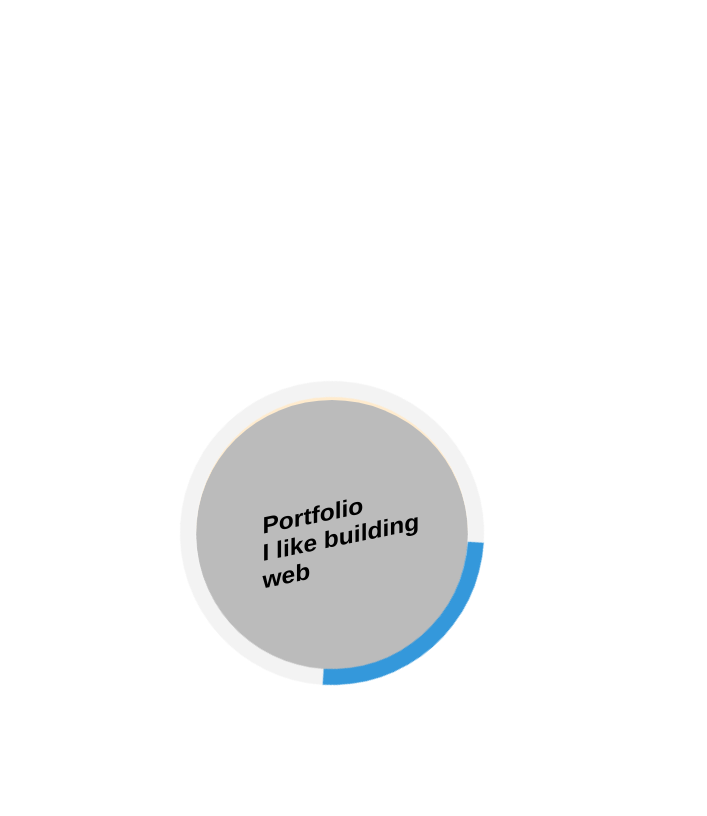
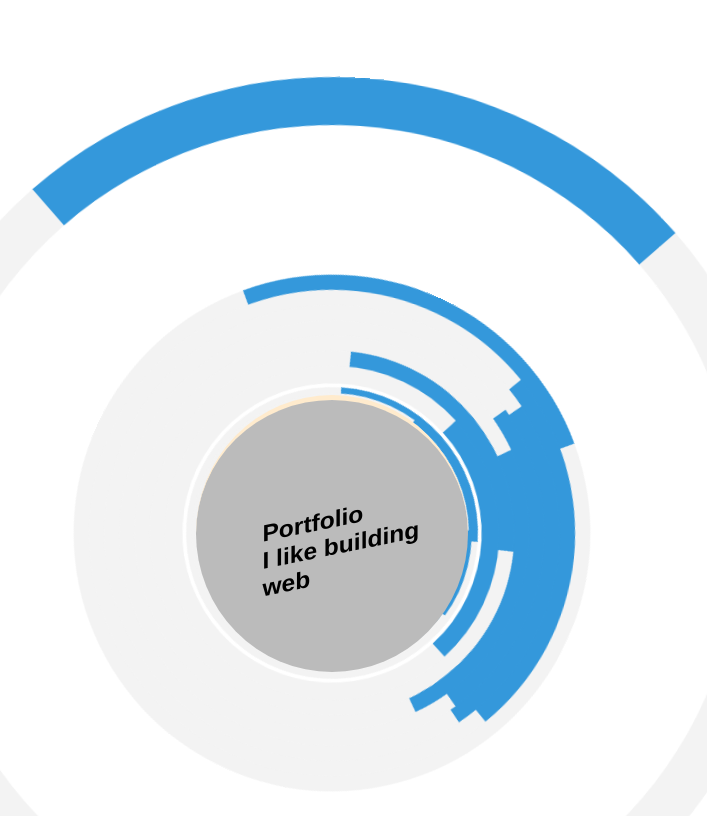
Before and after one commit to IanChenTTT/ReactTest, a React (Vite) app: page / in a window 1280 px wide. Shown: the top 816 px of the page, without its empty margins (95-802 px from the left). Built offline with nearby package versions, Linux system fonts and the light colour scheme; a web font is replaced by a local one.

Commit message:
Finish layering and timimg function  On branch master  Changes to be committed: 	modified:   index.html     modified:   src/App.jsx 	new file:   src/MathFunction.jsx 	modified:   src/Page1.jsx 	modified:   src/style.css

```diff
--- a/index.html
+++ b/index.html
@@ -2,7 +2,6 @@
 <html lang="en">
   <head>
     <meta charset="UTF-8" />
-    <link rel="icon" type="image/svg+xml" href="/vite.svg" />
     <meta name="viewport" content="width=device-width, initial-scale=1.0" />
     <title>Vite + React</title>
   </head>
--- a/src/App.jsx
+++ b/src/App.jsx
@@ -2,6 +2,7 @@ import { useState } from 'react'
 import './style.css';
 import './Page1.jsx'
 import Page1 from './Page1.jsx';
+import getRandomInt from './MathFunction';
 function App() {
   return (
     <div className="App">
--- /dev/null
+++ b/src/MathFunction.jsx
@@ -0,0 +1,5 @@
+export default function getRandomInt(min, max) {
+  min = Math.ceil(min);
+  max = Math.floor(max);
+  return Math.floor(Math.random() * (max - min) + min); // The maximum is exclusive and the minimum is inclusive
+}
--- a/src/Page1.jsx
+++ b/src/Page1.jsx
@@ -1,21 +1,42 @@
+import getRandomInt from "./MathFunction";
+
+let InitialSize = 0.8
+let Element = Array(10).map(()=>{return InitialSize+0.1});
 export default function Page1() {
   return (
     <div id="Page1">
       <div id="Circlewrapper">
         <span className="CircleLayer">
-          <h1>Portfolio
+          <h3>Portfolio
             <br />
             I like building web
-          </h1>
-          </span>
-          <span className="OuterLayer"></span>
+          </h3>
+        </span>
+          <CircleLayer size={0.9} layer={-1}></CircleLayer>
+          <CircleLayer size={0.92} layer={-2}></CircleLayer>
+          <CircleLayer size={0.96} layer={-3}></CircleLayer>
+          <CircleLayer size={1.1} layer={-4}></CircleLayer>
+
+          <CircleLayer size={1.2} layer={-5}></CircleLayer>
+          <CircleLayer size={1.3} layer={-6}></CircleLayer>
+          <CircleLayer size={1.4} layer={-7}></CircleLayer>
+          <CircleLayer size={1.5} layer={-8}></CircleLayer>
+          <CircleLayer size={1.6} layer={-9}></CircleLayer>
+          <CircleLayer size={1.7} layer={-10}></CircleLayer>
+          <CircleLayer size={3} layer={-10}></CircleLayer>
       </div>
     </div>
   );
 }
 function CircleLayer({ size, layer }) {
   return (
-    <div className="CircleLayer"
-    ></div>
+    <span className="OuterLayer" style={{
+      scale: `${size}`,
+      zIndex: `${layer}`,
+      animationDuration: `${getRandomInt(1000,10000)}ms`
+    }}></span>
   );
 }
+let list = Element.map((value,index)=>{
+  return <CircleLayer key={index} size={value}></CircleLayer>
+})
--- a/src/style.css
+++ b/src/style.css
@@ -11,6 +11,7 @@ html {
 body {
   margin: 0;
   padding: 0;
+  min-width: fit-content;
 }
 .App {
   display: flex;
@@ -29,6 +30,7 @@ body {
   display: flex;
   justify-content: center;
   align-items: center;
+  position: relative;
 }
 .CircleLayer {
   height: 17em;
@@ -39,7 +41,7 @@ body {
   display: inline-block;
   position: absolute;
 }
-.CircleLayer > h1 {
+.CircleLayer > h3 {
   transform: skew(-12deg) rotate(-12deg);
   padding-top: 30%;
   padding-left: 25%;
@@ -47,12 +49,13 @@ body {
   font-size: 1.5em;
 }
 .OuterLayer{
-  position: relative;
+  position: absolute;
   height: 17em;
   width: 17em;
   border: 16px solid #f3f3f3;
   border-radius: 60%;
   border-top: 16px solid #3498db;
+  scale: 1.5;
   animation: spin1 2s linear infinite,size 2s;
   animation-direction:alternate;
 }
@@ -65,6 +68,7 @@ body {
   }
 }
 @keyframes spin1 {
-  0% { transform:scale(var(--scale)) rotate(calc(var(--degree)*140) ); }
-  100% { transform:scale(calc(var(--scale)*1.05)) rotate(0deg); }
+  /* transform:scale(var(--scale)) */
+  0% {transform:   rotate(calc(var(--degree)*140) ); }
+  100% {transform:  rotate(0deg); }
 }
```
